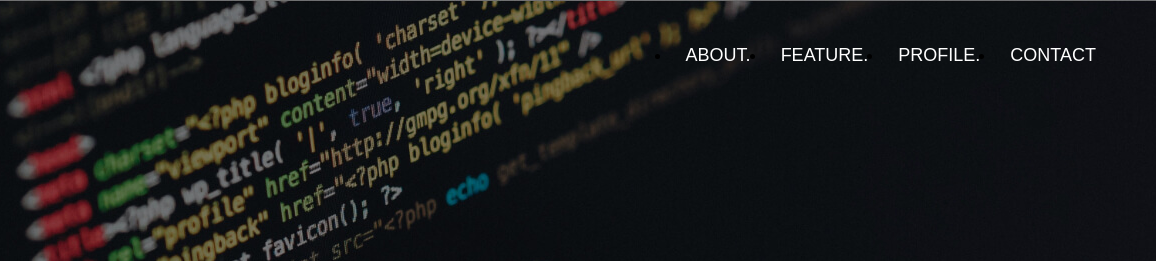
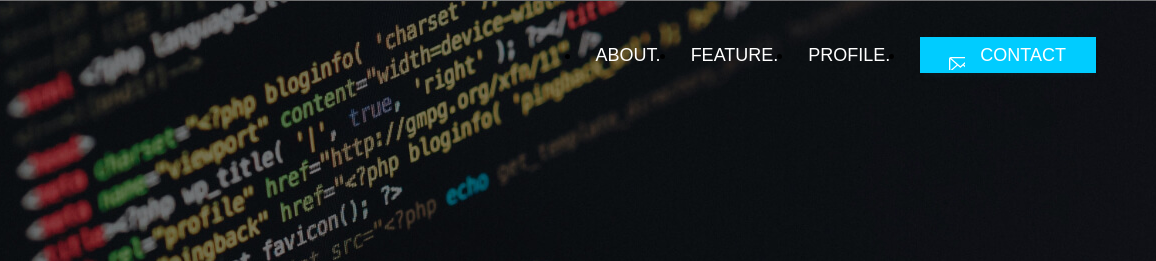
Before and after one commit to Yusuke-Horita/cording_1, a plain HTML site: page index.html in a window 1280 px wide. Shown: the top 261 px of the page, 124-1280 px from the left. Drawn offline with Linux system fonts and the light colour scheme; files whose address does not match are found by name.

Commit message:
コーディング学習

```diff
--- a/css/style.css
+++ b/css/style.css
@@ -60,6 +60,36 @@ header > .container {
 	font: 500 18px/1em 'futura', 'noto sans japanese',sans-serif;
 }
 
+[class*="btn_ico"] {
+  color: #fff;
+  font: 400 18px/1em 'futura PT', 'noto sans japanese',sans-serif;
+  display: flex;
+  align-items: center;
+  height: 36px;
+  padding: 0 30px 0 60px;
+  background: #0cf;
+  box-shadow: 0px 7px 6px -4px rgba(16,61,72,.2);
+  position: relative;
+}
+
+[class*="btn_ico"]:before {
+  content: "";
+  display: block;
+  width: 30px;
+  height: 30px;
+  background-size: contain;
+  background-repeat: no-repeat;
+  background-position: center center;
+  position: absolute;
+  top: 50%;
+  left: 15px;
+  transform: translateY(-50%);
+}
+
+[class*="btn_ico"][class*="mail"]:before {
+  background: url(../image/ico/ico_mail.svg);
+}
+
 /*トップビュー*/
 .area_top_view {
 	background: url(../image/bg/bg_view.jpg) no-repeat bottom center;
```
